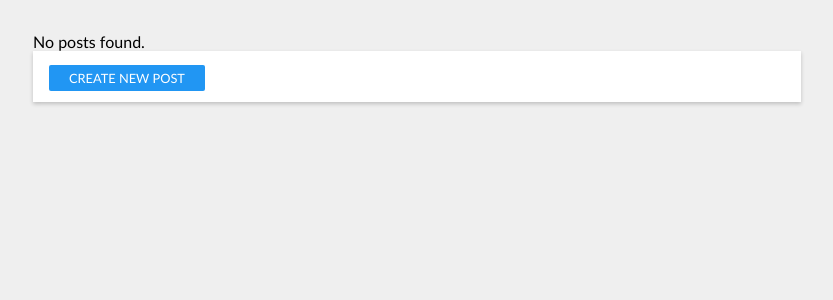
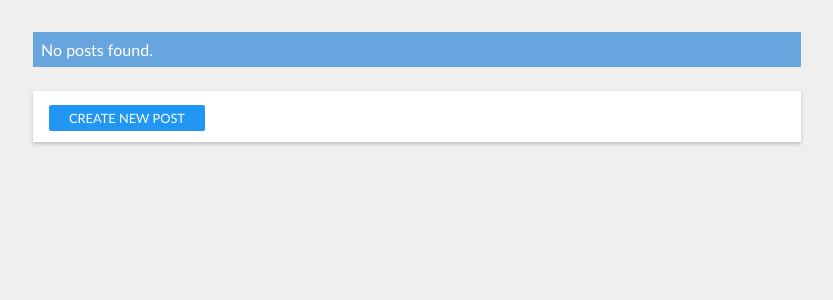
Before and after one commit to ivanwritescode/RethinkITBlog, a PHP site: page /RethinkITBlog/home.php in a window 1280 px wide. Shown: the part 51-351 px from the top of the page, without its empty margins (223-1056 px from the left). Run offline with PHP 8.4, Linux system fonts and the light colour scheme; a user stored in the database is signed in; data comes from the database, SQL or seed files in the repository; style sheets or scripts are compiled from the project's sources.

Commit message:
Styled "No posts found." message

```diff
--- a/home.php
+++ b/home.php
@@ -54,7 +54,7 @@
             <?php
                 }
             } else {
-                echo "No posts found.";
+                echo "<p class='info-message'>No posts found.</p>";
             }
 
             $stmt->close();
--- a/public/styles/styles.css
+++ b/public/styles/styles.css
@@ -134,6 +134,13 @@ form textarea:focus {
   margin-bottom: 1.5em;
 }
 
+.info-message {
+  background-color: rgba(35, 128, 214, 0.662745098);
+  padding: 0.5em;
+  color: #fff;
+  margin-bottom: 1.5em;
+}
+
 .card-header {
   border-bottom: 1px solid #efefef;
   padding-bottom: 1em;
--- a/public/styles/styles.scss
+++ b/public/styles/styles.scss
@@ -157,6 +157,13 @@ form {
     margin-bottom: 1.5em;
 }
 
+.info-message {
+    background-color: #2380d6a9;
+    padding: .5em;
+    color: #fff;
+    margin-bottom: 1.5em;
+}
+
 .card-header {
     border-bottom: 1px solid #efefef;
     padding-bottom: 1em;
```
Also changed, not shown: 1 other file.
